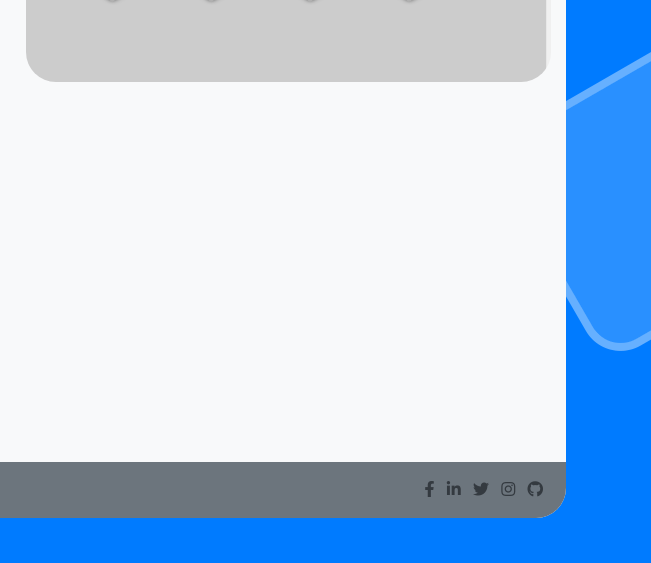
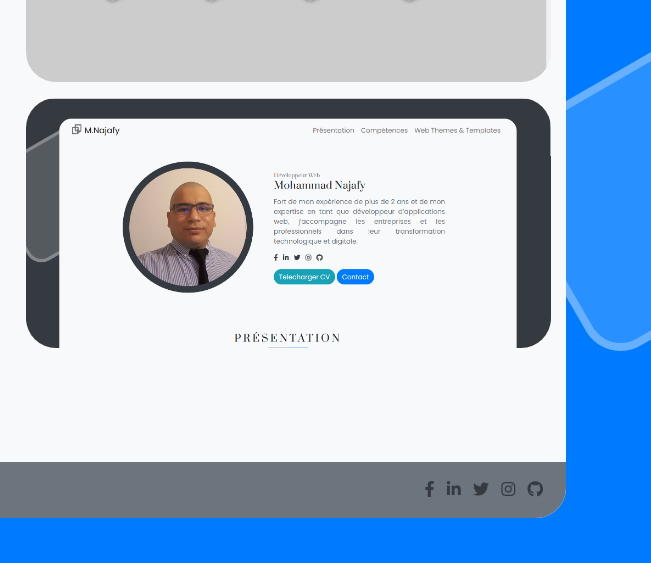
Before and after one commit to mnajafy/portfolio, a plain HTML site: page index.html in a window 1280 px wide. Shown: the part 1965-2528 px from the top of the page, 629-1280 px from the left. Drawn offline with nearby package versions, Linux system fonts and the light colour scheme.

Commit message:
Update index.html

```diff
--- a/index.html
+++ b/index.html
@@ -65,7 +65,7 @@
                             <div class="row">
                                 <div class="col-12 col-lg-5 col-img">
                                     <div data-aos="zoom-in">
-                                        <img src="img/portfolio/mnajafy2.jpg" class="img-fluid rounded-circle p-2 p-lg-3" alt="">
+                                        <img src="img/portfolio/mnajafy2.jpg" class="img-fluid rounded-circle p-2 p-lg-3" alt="Mohammad Najafy">
                                     </div>
                                 </div>
 
@@ -110,7 +110,7 @@
                     <div class="row">
                         <div class="col-12 col-lg-5 order-lg-1 text-center">
                             <div data-aos="zoom-in">
-                                <img class="img-fluid rounded-4 border p-2" src="img/portfolio/mnajafy.png" alt="">
+                                <img class="img-fluid rounded-4 border p-2" src="img/portfolio/mnajafy.png" alt="Mohammad Najafy">
                             </div>
                         </div>
 
@@ -245,6 +245,20 @@
                                 </div>
                             </div>
                         </div>
+
+                        <div class="col-12 col-lg-6 mb-3">
+                            <div class="card card-template">
+                                <img class="card-img-top" src="img/template/portfolio_bg_dark.png" alt="">
+                                <div class="card-body">
+                                    <div>
+                                        <h4 class="mb-0">Portfolio (bg: dark)</h4>
+                                        <p><small class="text-white">Html / CSS</small></p>
+                                        <a class="btn btn-primary" href="https://mnajafy.github.io/button/"><i class="far fa-eye"></i> View</a>
+                                        <a class="btn btn-info" href="https://github.com/mnajafy/button">GitHub</a>
+                                    </div>
+                                </div>
+                            </div>
+                        </div>
                     </div>
                 </section>
             </div>
```
